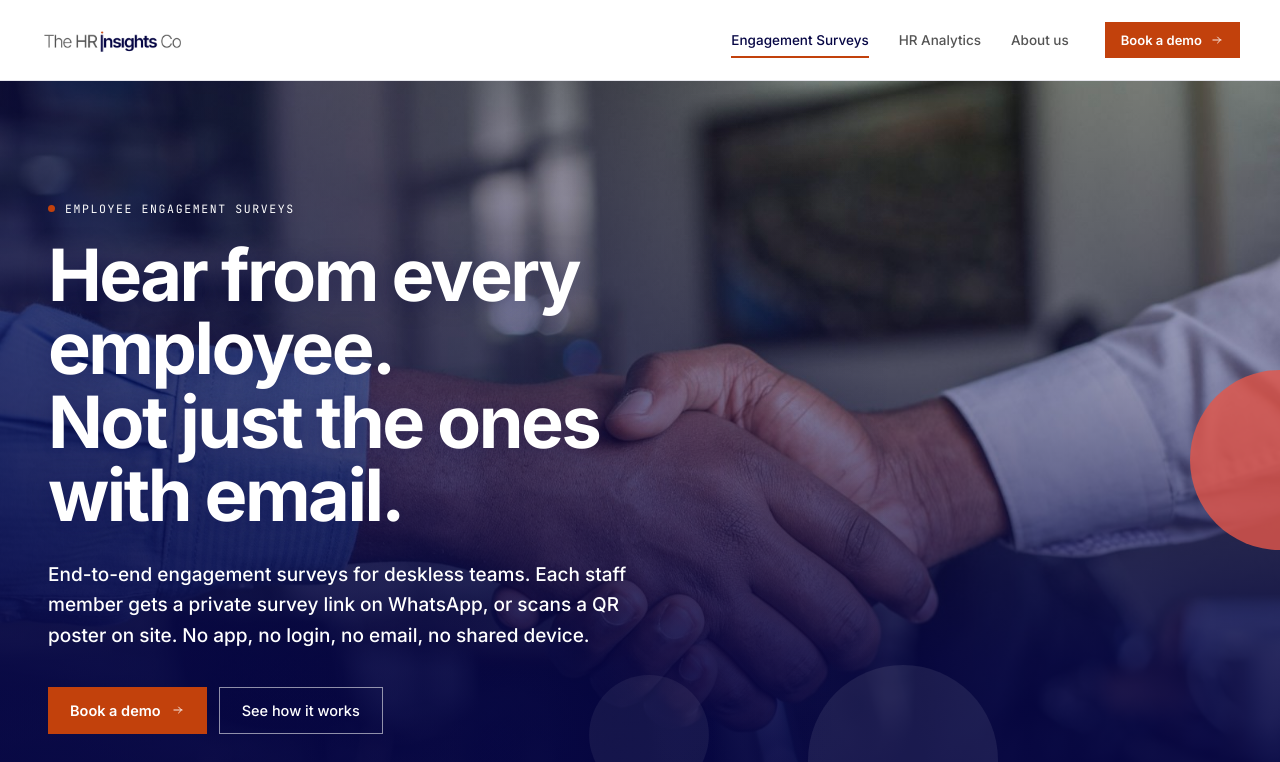
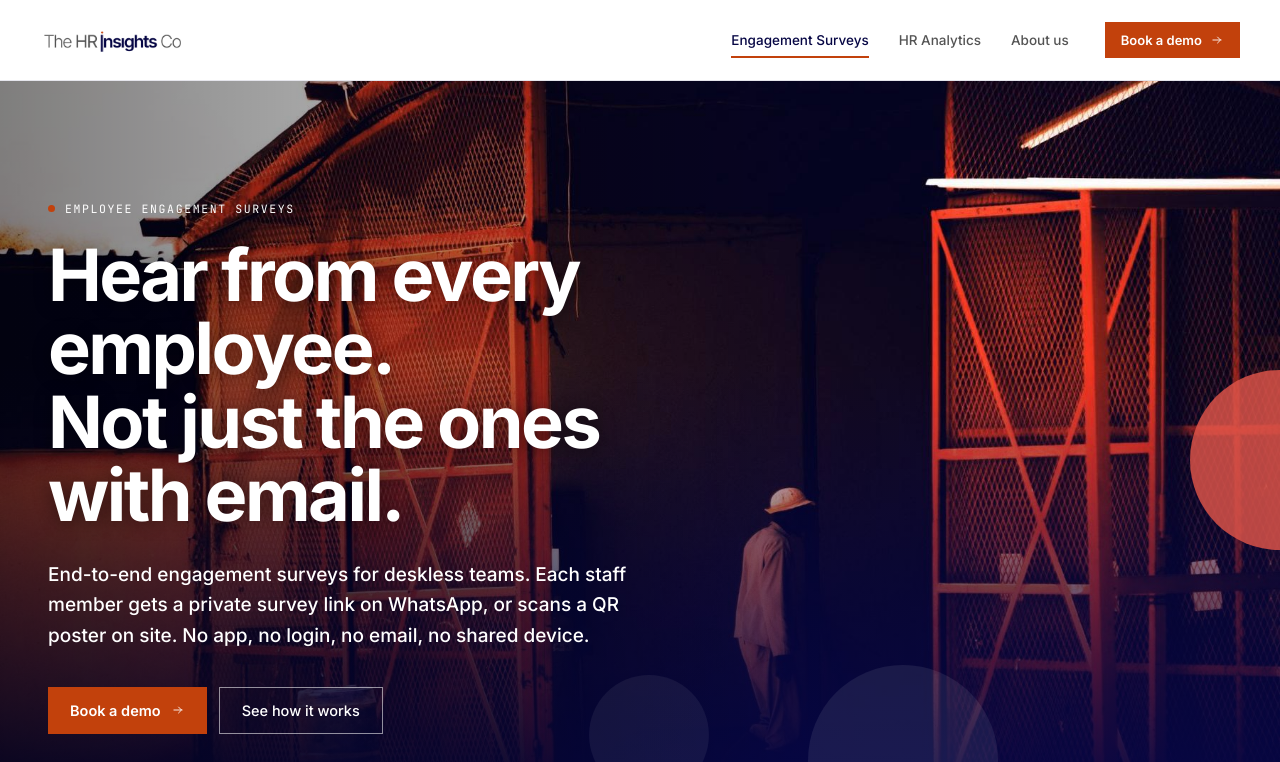
Before and after one commit to biancasmit683-netizen/HRinsightscov2, a React (Vite) app: page / in a window 1280 px wide. Shown: the top 762 px of the page. Built offline with nearby package versions, Linux system fonts and the light colour scheme.

Commit message:
Hero photo: warehouse doorway, graded toward brand orange; lighter navy fade from the bottom
Co-Authored-By: Claude Opus 5.5 <noreply@anthropic.com>
Claude-Session: https://claude.ai/code/session_01Vf91w2bEHPv3FxK19iqoVh

```diff
--- a/src/page-engagement.jsx
+++ b/src/page-engagement.jsx
@@ -72,9 +72,9 @@ function Hero() {
   const isMobile = useIsMobile();
   return (
     <section id="top" style={{ background:'var(--ink)', color:'#fff', padding: isMobile ? '72px 20px 64px' : '120px 48px 96px', minHeight: isMobile ? 0 : 640, position:'relative', overflow:'hidden', display:'flex', alignItems:'flex-end' }}>
-      <div aria-hidden="true" style={{ position:'absolute', inset: 0, backgroundImage:`url(${HERO_PHOTO})`, backgroundSize:'cover', backgroundPosition: isMobile ? '70% 20%' : 'right 25%' }}/>
-      <div aria-hidden="true" style={{ position:'absolute', inset: 0, background:'linear-gradient(180deg, rgba(6,6,68,0.12) 0%, rgba(6,6,68,0.45) 38%, rgba(6,6,68,0.86) 72%, #060644 100%)' }}/>
-      <div aria-hidden="true" style={{ position:'absolute', inset: 0, background: isMobile ? 'rgba(6,6,68,0.35)' : 'linear-gradient(90deg, rgba(6,6,68,0.6) 0%, rgba(6,6,68,0.25) 45%, rgba(6,6,68,0) 70%)' }}/>
+      <div aria-hidden="true" style={{ position:'absolute', inset: 0, backgroundImage:`url(${HERO_PHOTO})`, backgroundSize:'cover', backgroundPosition: isMobile ? '60% 40%' : 'center 45%' }}/>
+      <div aria-hidden="true" style={{ position:'absolute', inset: 0, background:'linear-gradient(180deg, rgba(6,6,68,0) 0%, rgba(6,6,68,0) 35%, rgba(6,6,68,0.55) 62%, rgba(6,6,68,0.92) 85%, #060644 100%)' }}/>
+      <div aria-hidden="true" style={{ position:'absolute', inset: 0, background: isMobile ? 'rgba(0,0,0,0.3)' : 'linear-gradient(90deg, rgba(0,0,0,0.5) 0%, rgba(0,0,0,0.25) 40%, rgba(0,0,0,0) 62%)' }}/>
       <Circles items={isMobile ? [
         { size: 96, right: -52, top: 24, coral: true, opacity: 0.8 },
         { size: 150, left: -40, bottom: -90, coral: true, opacity: 0.75 },
@@ -90,7 +90,7 @@ function Hero() {
         <div style={{ fontFamily:'JetBrains Mono,monospace', fontSize: 11.5, letterSpacing:'.14em', color:'#fff', display:'flex', alignItems:'center', gap: 10 }}>
           <span style={{ width: 7, height: 7, borderRadius:'50%', background:'var(--orange)' }}/>EMPLOYEE ENGAGEMENT SURVEYS
         </div>
-        <h1 style={{ fontSize: isMobile ? 38 : 72, lineHeight: 1.02, fontWeight: 700, letterSpacing:'-0.035em', margin: isMobile ? '18px 0 0' : '22px 0 0', textShadow:'0 2px 24px rgba(6,6,68,0.35)' }}>
+        <h1 style={{ fontSize: isMobile ? 38 : 72, lineHeight: 1.02, fontWeight: 700, letterSpacing:'-0.035em', margin: isMobile ? '18px 0 0' : '22px 0 0', textShadow:'0 2px 18px rgba(0,0,0,0.45)' }}>
           Hear from every employee.<br/>
           Not just the ones with email.
         </h1>
```
Also changed, not shown: public/brand/hero-surveys.jpg.
